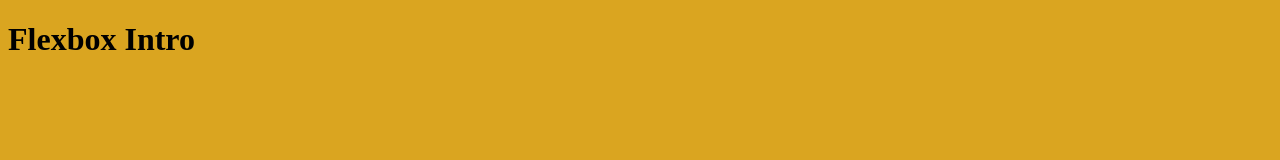
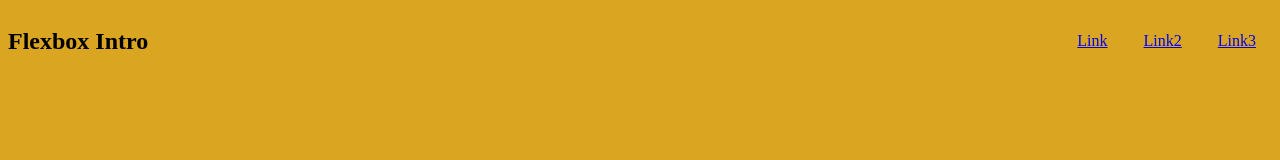
Before and after one commit to djunaim/flexboxIntro, a plain HTML site: page index.html in a window 1280 px wide. Drawn offline with Linux system fonts and the light colour scheme.

Commit message:
added navbar

```diff
--- a/index.html
+++ b/index.html
@@ -8,7 +8,15 @@
     <title>Flexbox Intro</title>
 </head>
 <body>
-    <h1>Flexbox Intro</h1>
+    <nav>
+        <h1>Flexbox Intro</h1>
+        <div class="linkContainer">
+            <a href="/">Link</a>
+            <a href="/">Link2</a>
+            <a href="/">Link3</a>
+        </div>
+    </nav>
+
     <script src="./main.js"></script>
 </body>
 </html>
--- a/main.css
+++ b/main.css
@@ -1,3 +1,13 @@
 body {
     background-color: goldenrod;
 }
+
+nav {
+    display: flex;
+    justify-content: space-between;
+    align-items: center;
+}
+
+.linkContainer a {
+    margin: 1em;
+}
```
